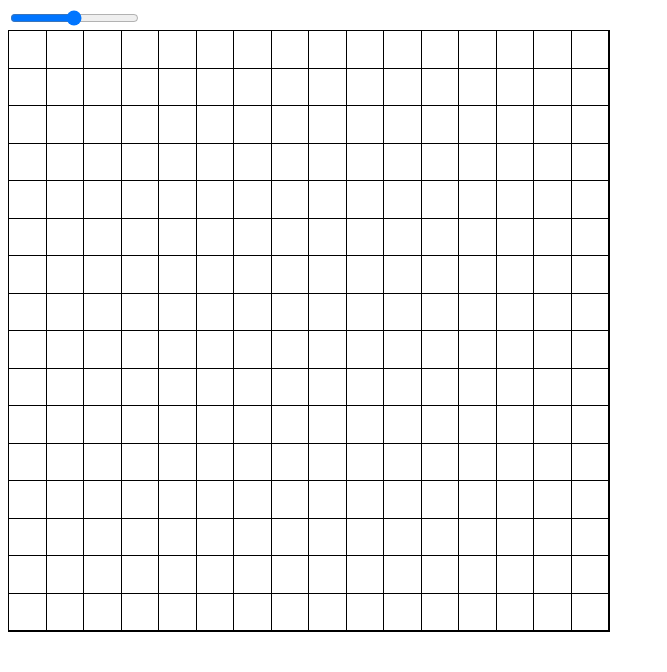
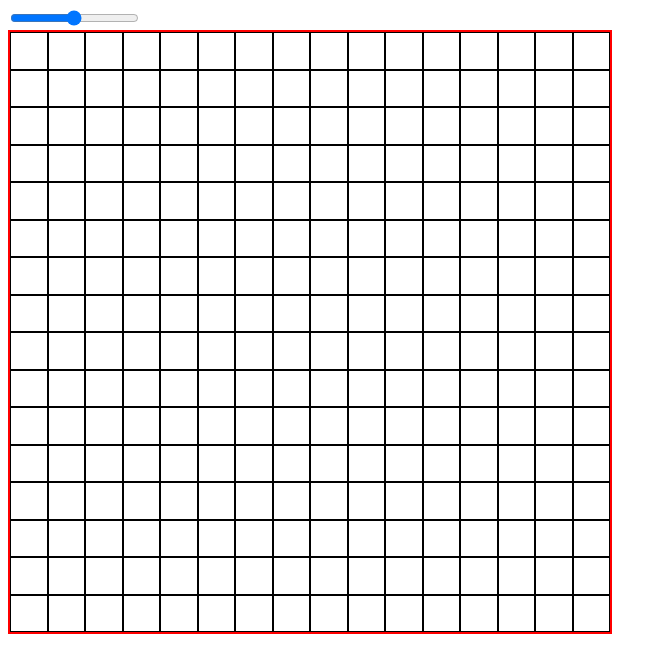
Before and after one commit to Syd00/etch-a-sketch, a plain HTML site: page index.html in a window 1280 px wide. Shown: the whole page, without its empty margins (0-667 px from the left). Drawn offline with Linux system fonts and the light colour scheme.

Commit message:
add grid with borders

```diff
--- a/script.js
+++ b/script.js
@@ -6,8 +6,8 @@ function createGrid() {
     for (let i = 0; i < (size*size); i++) {
         let square = document.createElement('div');
         let squareSize = document.querySelector('#grid').clientWidth / size;
-        square.style.width = squareSize-1 + 'px';
-        square.style.height = squareSize-1 + 'px';
+        square.style.width = squareSize + 'px';
+        square.style.height = squareSize + 'px';
         square.classList.add ('gridSquare');
         grid.appendChild(square);
     }
--- a/style.css
+++ b/style.css
@@ -3,10 +3,10 @@
     height: 600px;
     display: flex;
     flex-wrap: wrap;
-    border: 1px solid black;
+    border: 2px solid red;
 }
 
 .gridSquare {
-    border-bottom: 1px solid black;
-    border-right: 1px solid black;
+    border: 1px solid black;
+    box-sizing: border-box;
 }
```
